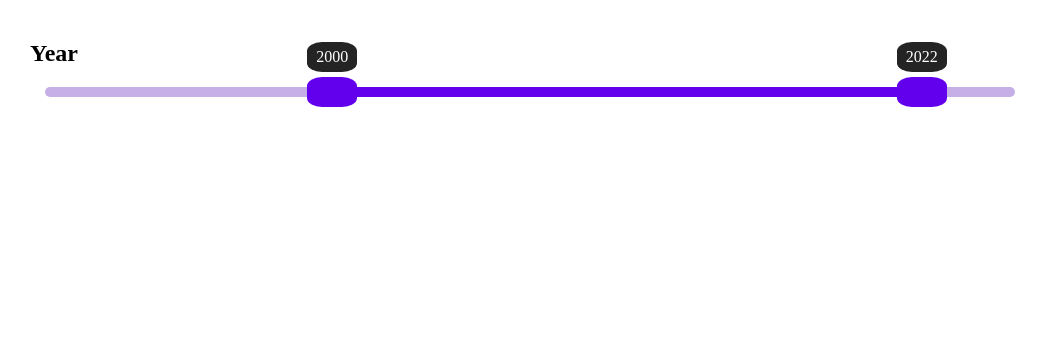
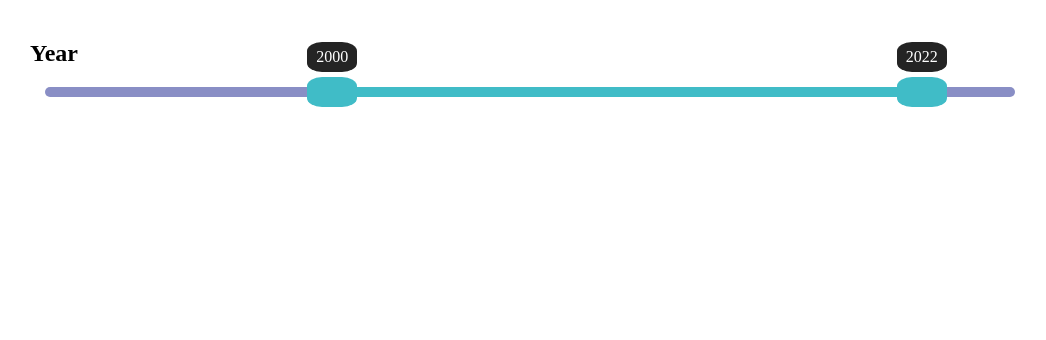
Before and after one commit to anian5005/PaMovie, a Flask app: page / in a window 1280 px wide. Shown: the part 88-428 px from the top of the page, without its empty margins (90-1136 px from the left). Run offline with Flask 2, Linux system fonts and the light colour scheme; data that the repository does not hold is empty; parts of the project's set-up code (start-up, migrations or seed data) failed here and were passed over.

Commit message:
[CSS][STYLE] Change year range slider color to fit logo

```diff
--- a/static/css/home_slider.css
+++ b/static/css/home_slider.css
@@ -30,7 +30,7 @@ filter_container {
 	top: 0;
 	bottom: 0;
 	border-radius: 5px;
-	background-color: #c6aee7;
+	background-color: #898ec5;
 }
 .slider > .range {
 	position: absolute;
@@ -40,7 +40,7 @@ filter_container {
 	top: 0;
 	bottom: 0;
 	border-radius: 5px;
-	background-color: #6200ee;
+	background-color: #40bcc7;
 }
 .slider > .thumb,  .slider > .showe{
 	position: absolute;
@@ -58,12 +58,12 @@ filter_container {
 .slider > .thumb.left {
 	left: 25%;
 	transform: translate(-15px, -10px);
-	background-color: #6200ee;
+	background-color: #40bcc7;
 }
 .slider > .thumb.right {
 	right: 25%;
 	transform: translate(15px, -10px);
-	background-color: #6200ee;
+	background-color: #40bcc7;
 }
 .slider > .left-s {
 	left: 25%;
```
